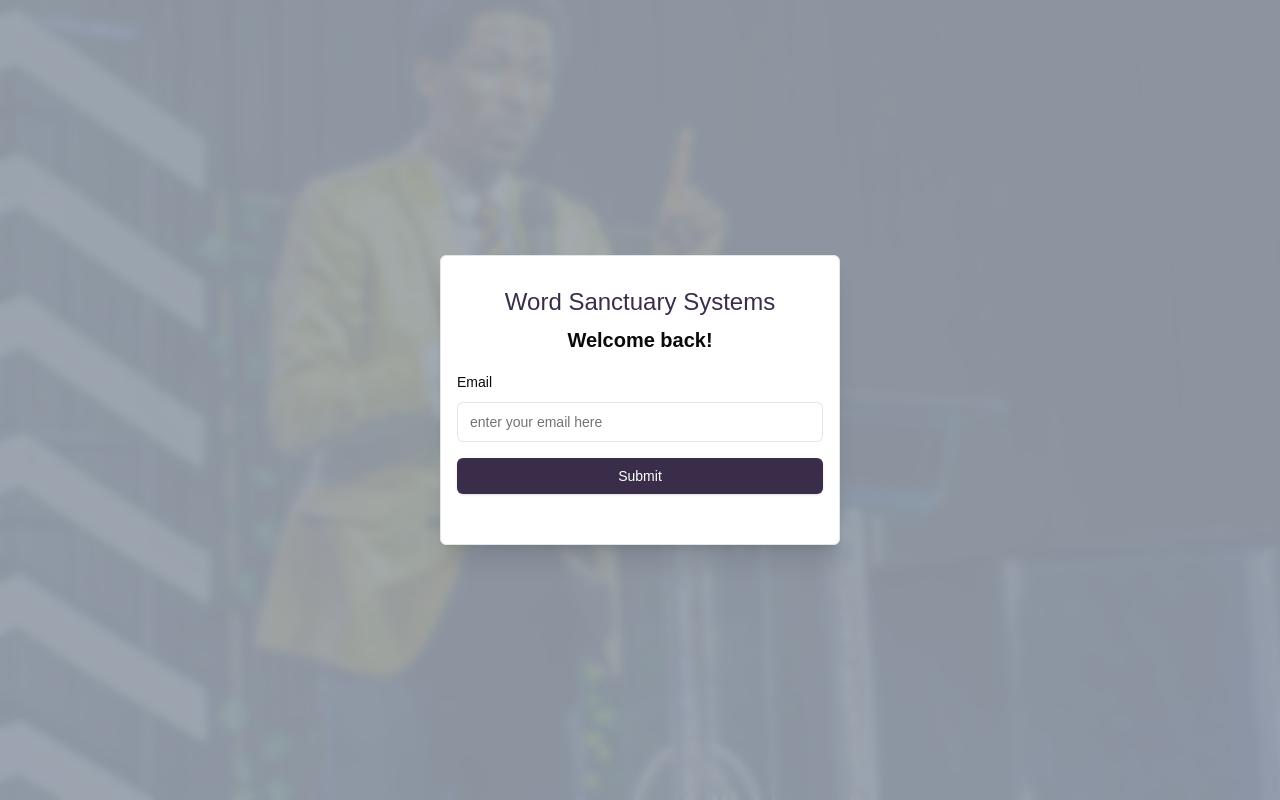
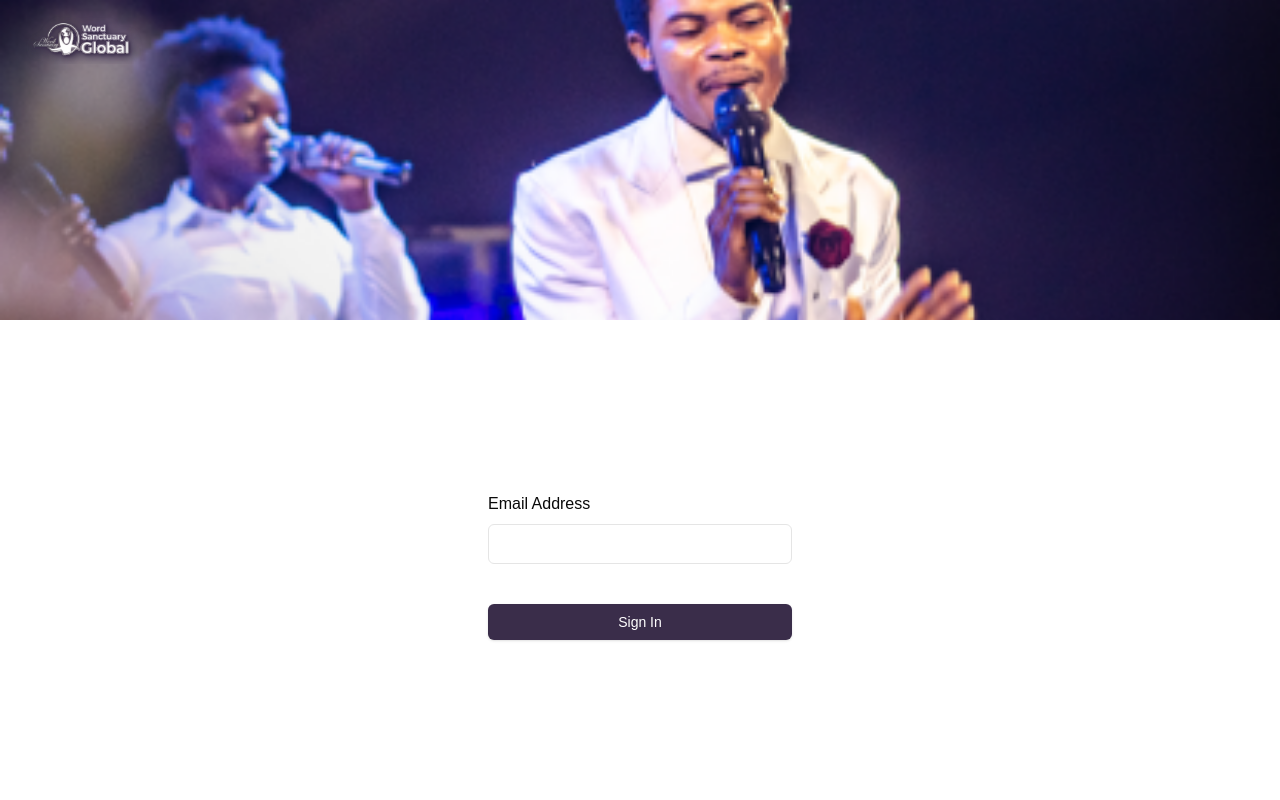
Before and after one commit to corneliusdevs/WordSanctuarySystemsNew, a Next.js app in the folder central-systems/frontend/client/: page /auth/login in a window 1280 px wide. Built offline with nearby package versions, Linux system fonts and the light colour scheme.

Commit message:
login component

```diff
--- a/central-systems/frontend/client/src/components/AboutSection.tsx
+++ b/central-systems/frontend/client/src/components/AboutSection.tsx
@@ -36,7 +36,7 @@ const AboutSection: FC = () => {
       {/* Image Section */}
       <div className="grid grid-cols-3 sm:grid-cols-3 gap-8 justify-items-center w-full ml-0 px-0">
         {/* First Image */}
-        <div className="relative rounded-lg w-24 h-48 sm:w-32 sm:h-64 md:w-36 md:h-72">
+        <div className="relative rounded-lg w-24 h-48 sm:w-32 sm:h-64 md:w-48 md:h-72 lg:w-64 lg:h-96 xl:w-80 xl:h-120">
           <Image
             src="/assets/about1.jpg"
             alt="Who We Are"
@@ -54,7 +54,7 @@ const AboutSection: FC = () => {
         </div>
 
         {/* Second Image */}
-        <div className="relative rounded-lg w-24 h-48 sm:w-32 sm:h-64 md:w-36 md:h-72">
+        <div className="relative rounded-lg w-24 h-48 sm:w-32 sm:h-64 md:w-48 md:h-72 lg:w-64 lg:h-96 xl:w-80 xl:h-120">
           <Image
             src="/assets/about2.jpg"
             alt="Connect With Us"
@@ -72,7 +72,7 @@ const AboutSection: FC = () => {
         </div>
 
         {/* Third Image */}
-        <div className="relative rounded-lg w-24 h-48 sm:w-32 sm:h-64 md:w-36 md:h-72">
+        <div className="relative rounded-lg w-24 h-48 sm:w-32 sm:h-64 md:w-48 md:h-72 lg:w-64 lg:h-96 xl:w-80 xl:h-120">
           <Image
             src="/assets/about3.jpg"
             alt="Our Celebration"
--- a/central-systems/frontend/client/src/components/Installation.tsx
+++ b/central-systems/frontend/client/src/components/Installation.tsx
@@ -18,7 +18,7 @@ const Installation: FC = () => {
         {/* Images */}
         <div className="grid grid-cols-2 sm:grid-cols-3 lg:grid-cols-5 gap-6 justify-center items-center">
           {installations.map((installation, index) => (
-            <div key={index} className="relative w-28 h-52 overflow-hidden rounded-lg">
+            <div key={index} className="relative w-24 h-48 sm:w-28 sm:h-56 md:w-36 md:h-64 lg:w-40 lg:h-72 xl:w-48 xl:h-84 overflow-hidden rounded-lg">
               <Image
                 src={installation.imgSrc}
                 alt={installation.location}
--- a/central-systems/frontend/client/src/components/LoginComponent.tsx
+++ b/central-systems/frontend/client/src/components/LoginComponent.tsx
@@ -53,10 +53,9 @@ const LoginComponent = () => {
           );
 
           const responseData = await authenticateEmailCredentials.json();
-          console.log("requetst Response:", responseData);
+          console.log("request Response:", responseData);
 
           if (!responseData?.success) {
-            // inform the user of the login status
             toast({
               title: "Invalid Credentials",
               description: (
@@ -69,35 +68,27 @@ const LoginComponent = () => {
               ),
             });
 
-            // set is email verified to false
             setIsEmailVerified(false);
             setHasEnteredEmail(false);
-            //  stop the execution
             return;
           }
 
           if (responseData?.success) {
-            // inform the user of the login status
             toast({
-              title: "Login credentails sent",
+              title: "Login credentials sent",
               description: (
                 <div className="mt-2 w-full flex justify-center items-center rounded-md">
                   <span className="text-green-600 mr-2">
                     <Check />
                   </span>
-                  <span>Check your email for your login credentails.</span>
+                  <span>Check your email for your login credentials.</span>
                 </div>
               ),
             });
 
-            // update the state
             setIsEmailVerified(true);
-
             return;
           }
-
-          // Set the verification status or handle further based on response
-          // setVerificationSucess(true);
         } catch (err) {
           console.error("Error during verification:", err);
 
@@ -112,10 +103,8 @@ const LoginComponent = () => {
               </div>
             ),
           });
-          // set is email verified to false
           setIsEmailVerified(false);
           setHasEnteredEmail(false);
-          //  stop the execution
           return;
         }
       }
@@ -155,7 +144,7 @@ const LoginComponent = () => {
           );
 
           const responseData = await authenticateLoginCredentials.json();
-          console.log("requetst Response:", responseData);
+          console.log("request Response:", responseData);
 
           if (responseData?.is_token_expired) {
             setTokenExpiredError(true);
@@ -175,7 +164,6 @@ const LoginComponent = () => {
           }
 
           if (responseData?.verified) {
-            // Set the verification status or handle further based on response
             setVerificationSucess(true);
             setTokenExpiredError(false);
             toast({
@@ -190,10 +178,8 @@ const LoginComponent = () => {
               ),
             });
 
-            //  redirect to members dashboard
-            navigate("/dashboard/members")
+            navigate("/dashboard/members");
           } else {
-
             toast({
               title: "Invalid Credentials",
               description: (
@@ -233,25 +219,32 @@ const LoginComponent = () => {
     verifyCredentials();
   }, [hasEnteredOtp, otp]);
 
-
-
   return (
-    <div
-      className="bg-center"
-      style={{ backgroundImage: "url('/assets/new4.jpg')" }}
-    >
-      <div className="flex justify-center items-center w-full h-[100vh] bg-gray-400/90 backdrop-blur-sm  px-5">
-        <div className="flex flex-col">
-          <div className="width-[210px] md:w-[400px] bg-white px-4 py-[50px] pt-[30px] rounded-md shadow-xl border-[1px]">
+    <div className="flex flex-col h-[100vh]">
+      {/* Top Section */}
+      <div className="h-[40vh] relative">
+        <img
+          src="/assets/loginPage.jpg"
+          alt="Background"
+          className="w-full h-full object-cover"
+        />
+        <div className="absolute top-4 left-4">
+          <img
+            src="/assets/logo.svg"
+            alt="Logo"
+            className="h-12 w-auto"
+          />
+        </div>
+      </div>
+      {/* Bottom Section */}
+      <div className="h-[60vh] flex justify-center items-center mt-1 py-0">
+        <div className="flex flex-col w-[300px] md:w-[400px] bg-white px-4 py-[50px] ">
           <div className="text-primarycol text-2xl text-center w-full mb-2">
-              {!isEmailVerified ? "Word Sanctuary Systems" : "Enter OTP"}
+            {isEmailVerified ? "Enter OTP" : ""}
           </div>
 
           {!isEmailVerified ? (
             <div>
-                <div className="w-full text-center font-bold text-xl mb-4">
-                  Welcome back!
-                </div>
               <LoginForm
                 isMutatingDbResource={hasEnteredEmail}
                 isMutatingDbResourceHandler={setHasEnteredEmail}
@@ -283,7 +276,6 @@ const LoginComponent = () => {
         </div>
       </div>
     </div>
-    </div>
   );
 };
 
--- a/central-systems/frontend/client/src/components/VisionSection.tsx
+++ b/central-systems/frontend/client/src/components/VisionSection.tsx
@@ -29,8 +29,8 @@ const VisionSection: FC = () => {
       <div className="relative z-10 flex flex-col items-center justify-center uppercase text-center w-full h-full px-6">
         {/* Vision */}
         <div className="mb-10">
-          <h2 className="text-[clamp(24px, 5vw, 40px)] font-normal text-white">VISION</h2>
-          <p className="text-[clamp(16px, 4vw, 28px)] font-bold text-white mt-4 relative">
+        <h2 className="text-[clamp(60px, 8vw, 70px)] font-normal text-white lg:text-[clamp(60px, 8vw, 70px)] xl:text-[clamp(60px, 8vw, 70px)]">VISION</h2>
+        <p className="text-[clamp(16px, 4vw, 28px)] font-bold text-white mt-4 relative lg:text-[clamp(20px, 5vw, 32px)] xl:text-[clamp(24px, 6vw, 36px)]">
             A CHURCH THAT{" "}
             <span className="relative inline-block">
               <span className="absolute inset-0 w-auto h-full z-0">
--- a/central-systems/frontend/client/src/components/footer/Footer.tsx
+++ b/central-systems/frontend/client/src/components/footer/Footer.tsx
@@ -67,16 +67,16 @@ const Footer: FC = () => {
 
           {/* Social Media Icons */}
           <div className="flex space-x-4 mt-4 sm:mt-0">
-            <a href="#" className="hover:opacity-75">
+            <a href="https://www.facebook.com/share/1F6g2S2xVG/" target="_blank" className="hover:opacity-75">
               <Facebook className="w-5 h-5" />
             </a>
-            <a href="#" className="hover:opacity-75">
+            <a href="https://www.instagram.com/wordsanctuaryglobal?igsh=bmtndGh2NHV6Z25r" target="_blank" className="hover:opacity-75">
               <Instagram className="w-5 h-5" />
             </a>
-            <a href="#" className="hover:opacity-75">
+            <a href="https://x.com/word_sanctuary?t=fP-aban2CQuGSIKvdSQAEA&s=35" target="_blank" className="hover:opacity-75">
               <X className="w-5 h-5" />
             </a>
-            <a href="#" className="hover:opacity-75">
+            <a href="https://youtube.com/@wordsanctuarytv?si=Qt4yBvPsoTu5iqLd" target="_blank" className="hover:opacity-75">
               <Youtube className="w-5 h-5" />
             </a>
           </div>
--- a/central-systems/frontend/client/src/components/forms/LoginForm.tsx
+++ b/central-systems/frontend/client/src/components/forms/LoginForm.tsx
@@ -1,3 +1,4 @@
+// Import necessary dependencies
 import {
   Form,
   FormControl,
@@ -41,20 +42,19 @@ export function LoginForm({
   };
 
   return (
-    <div
-      className={`${isMutatingDbResource && "pointer-events-none opacity-70"}`}
-    >
+    <div className={`${isMutatingDbResource && "pointer-events-none opacity-70"}`}>
       <Form {...form}>
+        <div className="w-full max-w-md mx-auto p-4 sm:p-6 md:p-8">
           <form onSubmit={form.handleSubmit(onSubmit)}>
             <FormField
               control={form.control}
               name="email"
               render={({ field }) => {
                 return (
-                <FormItem className="mb-2">
-                  <FormLabel>Email </FormLabel>
+                  <FormItem className="mb-8">
+                    <FormLabel className="text-base">Email Address</FormLabel>
                     <FormControl>
-                    <Input placeholder="enter your email here" {...field} />
+                      <Input placeholder="" {...field} />
                     </FormControl>
                     <FormMessage />
                   </FormItem>
@@ -66,9 +66,10 @@ export function LoginForm({
               variant={"default"}
               className="bg-primarycol text-white w-full mt-2"
             >
-            Submit
+              Sign In
             </Button>
           </form>
+        </div>
       </Form>
     </div>
   );
--- a/central-systems/frontend/client/src/components/navbar/DesktopNavbar.tsx
+++ b/central-systems/frontend/client/src/components/navbar/DesktopNavbar.tsx
@@ -1,4 +1,4 @@
-"use client";
+"use client"
 
 import React, { FC } from "react";
 import Image from "next/image";
@@ -10,8 +10,7 @@ const DesktopNavbar: FC = () => {
     { text: "Home", link: "/" },
     { text: "About", link: "about-us" },
     { text: "Installations", link: "installation" },
-    { text: "Services", link: "services" },
-    { text: "Sign In", link: "sign-in" }, // Replacing "Onboard" with "Sign In"
+    { text: "Contact Us", link: "contact-us" },
   ];
 
   return (
@@ -35,11 +34,21 @@ const DesktopNavbar: FC = () => {
               <Link
                 key={`${item.text}-${index}`}
                 href={`/${item.link}`}
-                className="text-white hover:text-gray-300 transition duration-300 text-lg uppercase"
+                className="text-white hover:text-gray-300 transition duration-300 text-lg capitalize"
               >
                 {item.text}
               </Link>
             ))}
+          </div>
+
+          {/* Sign In Button */}
+          <div>
+            <Link
+              href="/auth/login"
+              className="bg-white border border-primarycol text-primarycol py-2 px-4 rounded-md hover:bg-gray-100 transition duration-300"
+            >
+              Sign In
+            </Link>
           </div>
         </div>
       </MaxwidthWrapper>
--- a/central-systems/frontend/client/src/components/navbar/Navbar.tsx
+++ b/central-systems/frontend/client/src/components/navbar/Navbar.tsx
@@ -26,8 +26,7 @@ const Navbar: FC = () => {
     { text: "Home", link: "/" },
     { text: "About", link: "about-us" },
     { text: "Installations", link: "installation" },
-    { text: "Services", link: "services" },
-    { text: "Sign In", link: "sign-in" },
+    { text: "Contact Us", link: "contact-us" },
   ];
 
   const [openNavbar, setOpenNavbar] = useState<boolean>(false);
@@ -72,11 +71,21 @@ const Navbar: FC = () => {
                   onClick={() => {
                     setOpenNavbar((v) => !v);
                   }}
-                  className="text-white hover:bg-secondarycol hover:text-white text-center py-2 w-full transition-all duration-300"
+                  className="text-white hover:bg-secondarycol hover:text-white text-center py-2 w-full transition-all duration-300 capitalize"
                 >
                   {item.text}
                 </Link>
               ))}
+              {/* Sign In Button */}
+              <Link
+                href="/auth/login"
+                onClick={() => {
+                  setOpenNavbar((v) => !v);
+                }}
+                className="bg-white border border-primarycol text-primarycol py-2 px-4 rounded-md hover:bg-gray-100 transition duration-300 mt-2 w-11/12 text-center"
+              >
+                Sign In
+              </Link>
             </div>
           </div>
         )}
```
Also changed, not shown: central-systems/frontend/client/public/assets/loginPage.jpg (added), central-systems/frontend/client/public/assets/logo.svg (added). Lines whose indentation alone changed are shown as unchanged.
